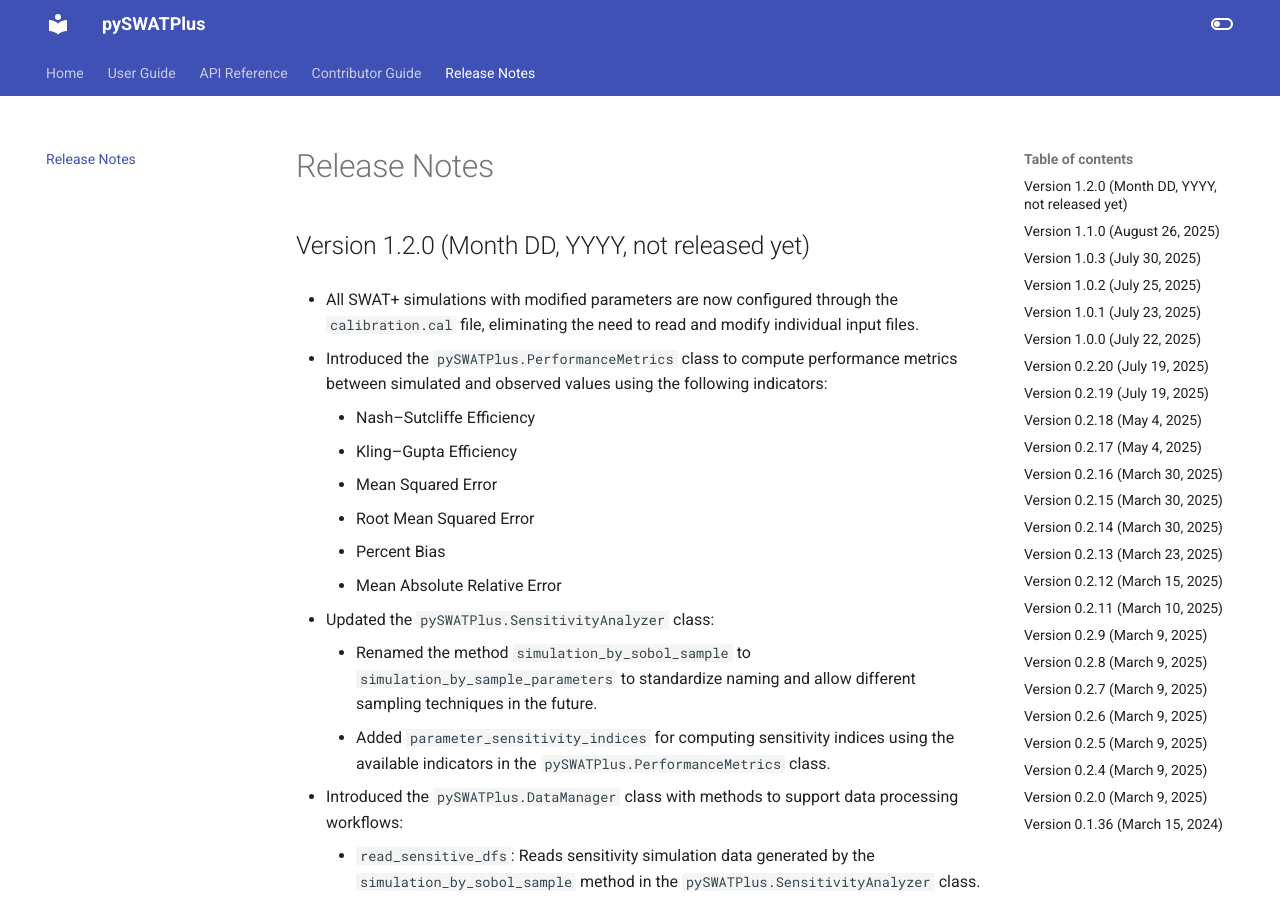
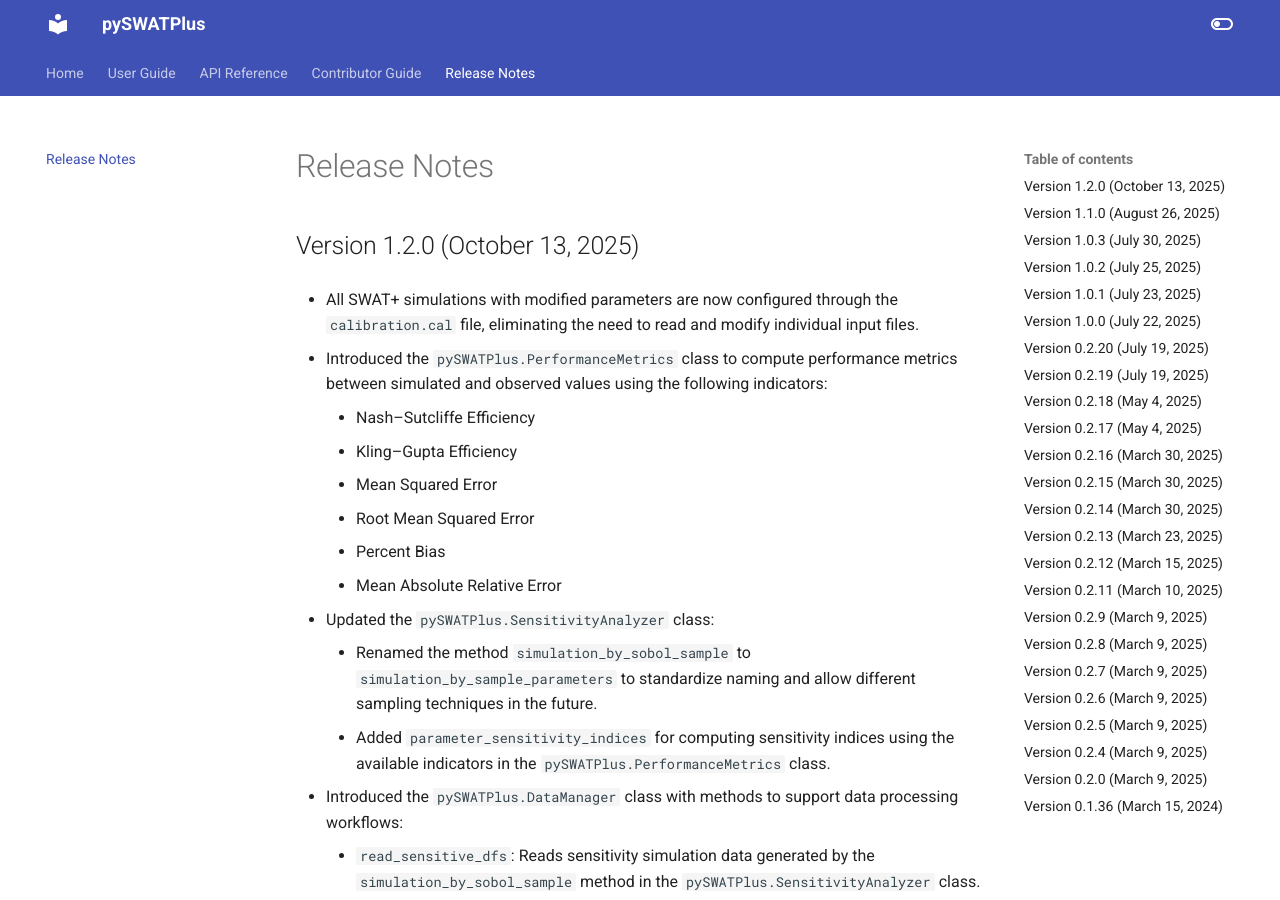
Before and after one commit to swat-model/pySWATPlus, an MkDocs documentation site: the page built from docs/changelog.md, in a window 1280 px wide and 900 px high. Built offline with MkDocs 1.6.1 and Material for MkDocs 9.7.7, drawn with Linux system fonts in a browser that asks for light colours.

```diff
--- a/docs/changelog.md
+++ b/docs/changelog.md
@@ -1,6 +1,6 @@
 # Release Notes
 
-## Version 1.2.0 (Month DD, YYYY, not released yet)
+## Version 1.2.0 (October 13, 2025)
 
 - All SWAT+ simulations with modified parameters are now configured through the `calibration.cal` file, eliminating the need to read and modify individual input files.
 
```
